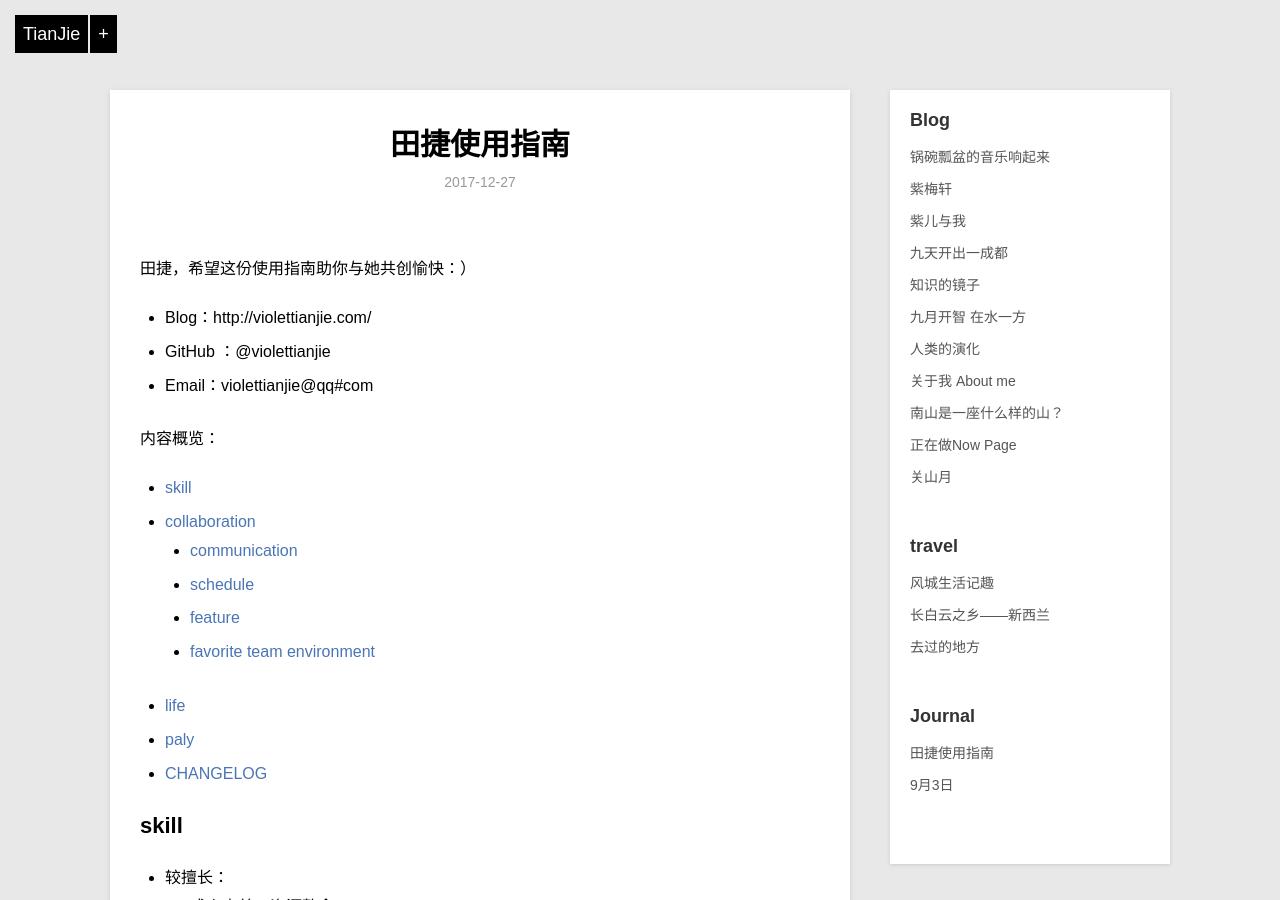
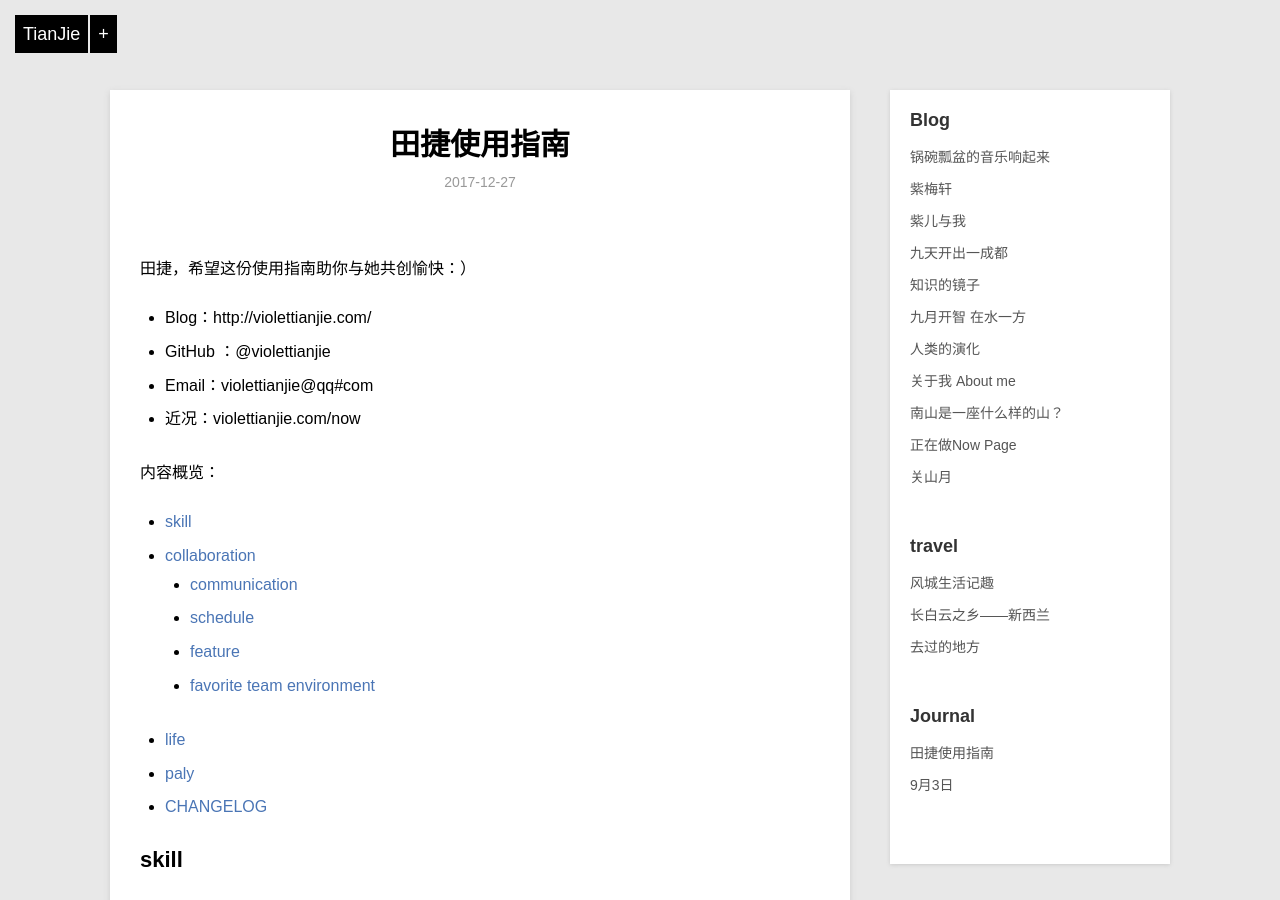
Before and after one commit to violettianjie/violettianjie.github.io, a Jekyll site: the page built from _posts/journal/2017-12-27-usageviolet.md, in a window 1280 px wide and 900 px high. Built offline with Jekyll 4.4.1, drawn with Linux system fonts in a browser that asks for light colours.

Commit message:
Update 2017-12-27-usageviolet.md

```diff
--- a/_posts/journal/2017-12-27-usageviolet.md
+++ b/_posts/journal/2017-12-27-usageviolet.md
@@ -12,6 +12,7 @@ description: 人如产品，沟通愉快
 - Blog：http://violettianjie.com/
 - GitHub ：@violettianjie
 - Email：violettianjie@qq#com
+- 近况：violettianjie.com/now
 
 内容概览：
 
```
